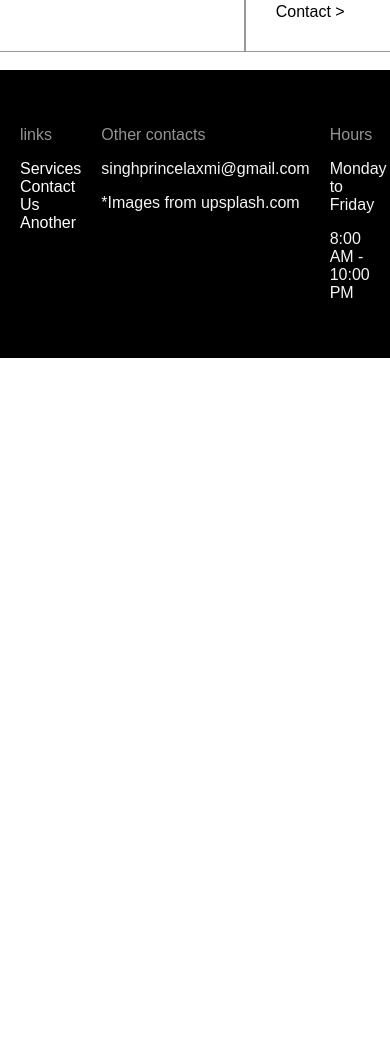
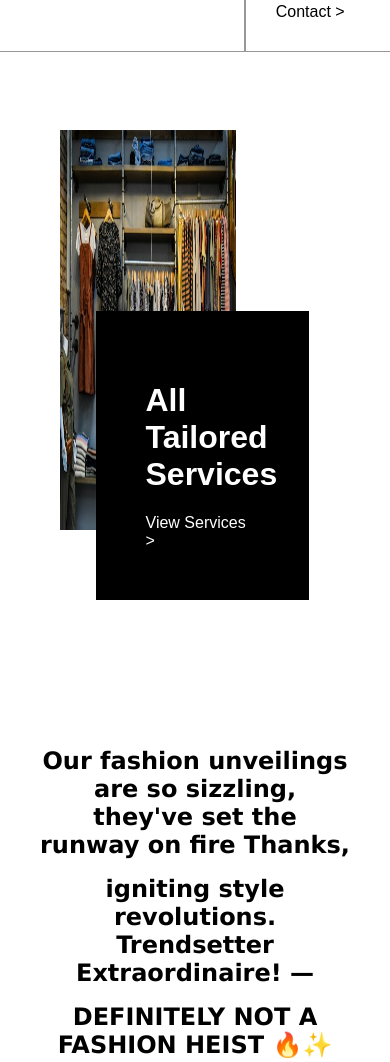
Before and after one commit to Prince-Si/Fashion-Services-2, a plain HTML site: page index.html in a window 390 px wide. Shown: the part 1892-2954 px from the top of the page. Before the commit the page ends 2250 px from the top, so only its background shows below. Drawn offline with Linux system fonts and the light colour scheme.

Commit message:
Fifth commit

```diff
--- a/index.css
+++ b/index.css
@@ -98,3 +98,78 @@ body {
 .footerh{
   color:rgb(149, 147, 147);
 }
+
+.Img1{
+  @media (max-width: 991px){
+  display: block;
+  margin-bottom: -30px;
+  }
+  position: relative;
+  display: flex;
+  flex-direction: row;
+  align-items: flex-end;
+  margin-bottom: 100px;
+  padding:60px;
+
+}
+
+.description {
+  @media (max-width: 850px) {
+    display: block;
+    position: static;
+    left: auto;
+    bottom: auto;
+    padding: 35px;
+  }
+  @media (max-width: 991px){
+    flex-basis: 100%;
+    width: 100%;
+    min-width: 100%;
+    position: relative;
+    left: 70px;
+    bottom: 70px;
+  }
+  background-color:black;
+  flex-basis: 42%;
+  flex-shrink: 0;
+  flex-grow: 0;
+  width: 42%;
+  min-width: 42%;
+  position: relative;
+  left: -140px;
+  bottom: -70px;
+  padding: 50px;
+  color: #fff;
+}
+
+.ImgMain{
+  @media (max-width:991px){
+    display: block;
+    width: 100%;
+    min-width: 0;
+  }
+  flex-basis: 65%;
+  flex-shrink: 0;
+  flex-grow: 0;
+  width: 65%;
+  min-width: 65%;
+}
+
+#bottomline{
+  text-align:center;
+  padding:40px;
+}
+#bottomline h1{
+  font-family:'Lucida Sans', 'Lucida Sans Regular', 'Lucida Grande', 'Lucida Sans Unicode', Geneva, Verdana, sans-serif;
+  font-size:x-large;
+}
+
+.bottomshowcase{
+  display:flex;
+  justify-content:center;
+  align-items:center;
+  gap: 200px;
+  padding: 50px;
+  background-color: rgb(193, 69, 193);
+  color:white;
+}
--- a/index.html
+++ b/index.html
@@ -46,8 +46,36 @@
     </div>
   </div>
   <!-- Your page content goes here -->
+  <br>
 
-  <br>
+  <div class="Img1">
+    <img class="ImgMain" src="Images/topwear.jpg" alt="Services Photo" height="400px">
+    <div class="description">
+      <h1>All Tailored Services</h1>
+      <a href="" style="text-decoration: none; color:white;">View Services ></a>
+    </div>
+  </div>
+
+  <div id="bottomline">
+    <h1>Our fashion unveilings are so sizzling, they've set the runway on fire Thanks,</h1>
+    <h1>igniting style revolutions. Trendsetter Extraordinaire! — </h1>
+    <h1>DEFINITELY NOT A FASHION HEIST 🔥✨</h1>
+  </div>
+
+
+  <div class="bottomshowcase">
+    <div>
+    <h1>"We'll pamper your wardrobe with VIP treatment</h1>
+    <p>
+       Treating each garment like a runway celebrity. Our standards soar higher than the fashion heavens. Oh, and we might just enjoy a fabulous catwalk before returning your attire! 😏✨ #FashionElegance"
+    </p>
+    </div>
+    <div>
+      <button>Contact Us</button>
+    </div>
+  </div>
+
+
   <!--Footer-->
   <div id="Footer">
     <div>
```
Also changed, not shown: Images/topwear.jpg (renamed from Images/burgess-milner-OYYE4g-I5ZQ-unsplash.jpg).
